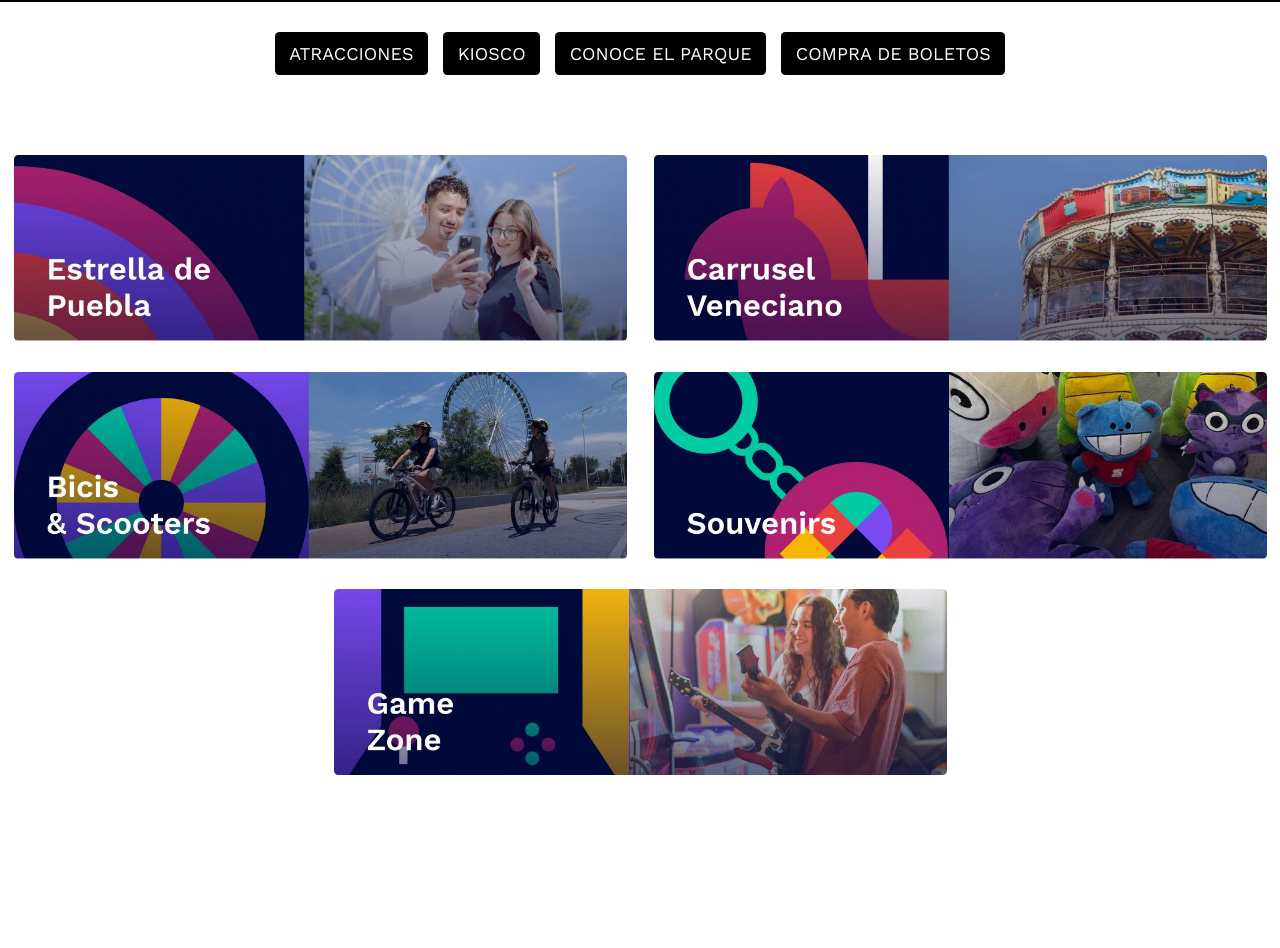
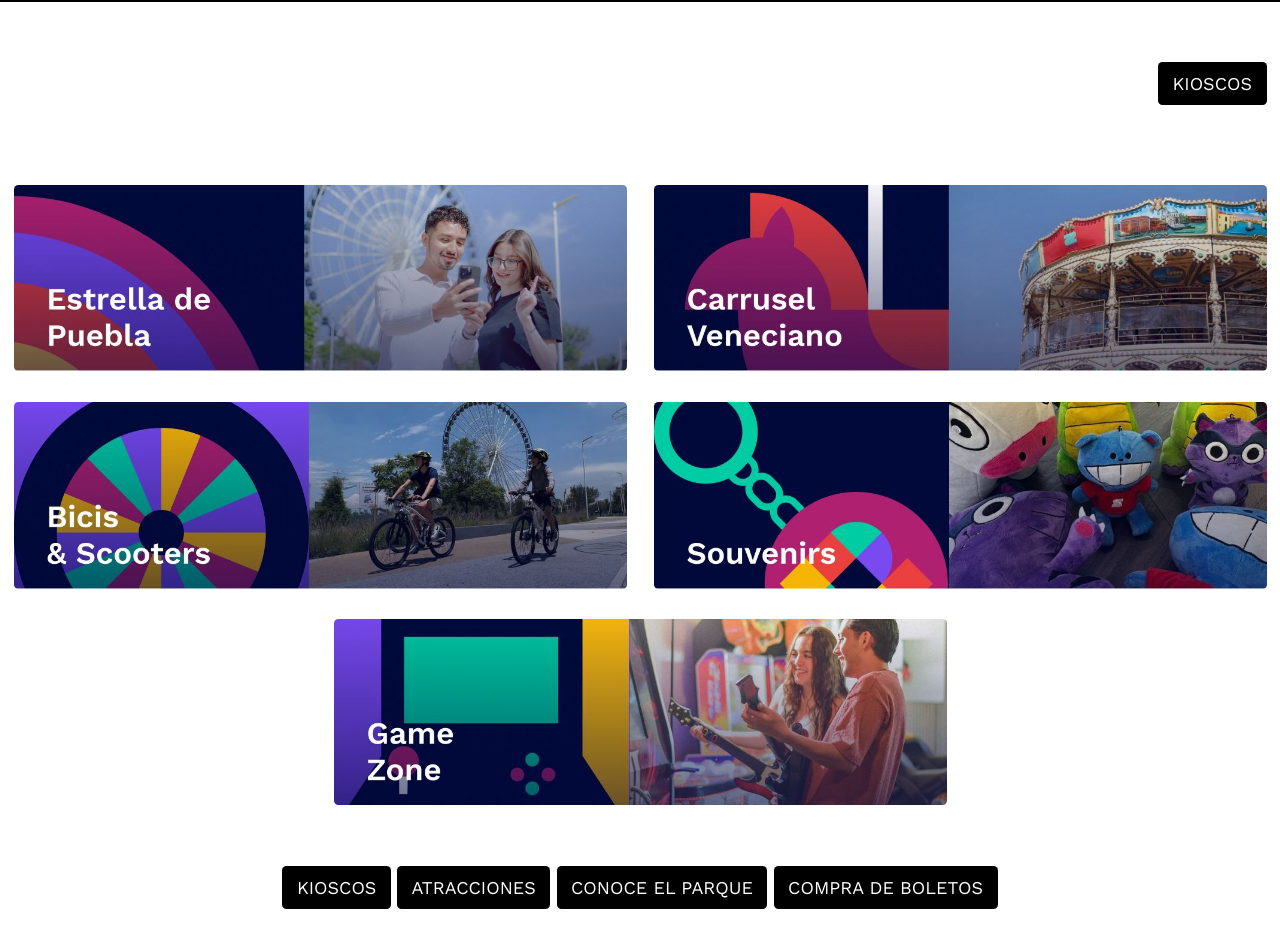
Before and after one commit to JIDAgency/web_sendela, a plain HTML site: page atracciones.html in a window 1280 px wide. Shown: the part 220-1168 px from the top of the page. Drawn offline with nearby package versions, Linux system fonts and the light colour scheme.

Commit message:
ajuste de url

```diff
--- a/atracciones.html
+++ b/atracciones.html
@@ -106,6 +106,15 @@
 												<li class="dropdown-link current-menu-item">
 													<a class="onovo-lnk lnk--active" href="index.html">Sendela</a>
 												</li>
+												<li class="dropdown-link current-menu-item">
+													<a class="onovo-lnk lnk--active" href="atracciones.html">Atracciones</a>
+												</li>
+												<li class="dropdown-link current-menu-item">
+													<a class="onovo-lnk lnk--active" href="kioscos.html">Kioscos</a>
+												</li>
+												<li class="dropdown-link current-menu-item">
+													<a class="onovo-lnk lnk--active" href="boletos.html">Compra de boletos</a>
+												</li>
 												<li>
 													<a class="onovo-lnk lnk--active"
 														href="https://www.instagram.com/sendela.mx/"
@@ -173,17 +182,14 @@
 			</section>
 
 
-			<section class="seccion-menu">
+			<section class="seccion-menu-01 p-t-30">
 				<div class="container">
-					<div class="row">
+					<div class="row ">
 
 
-						<div class="col-lg-12 text-center">
-							<ul class="list-inline">
-								<li class="list-inline-item"><button type="button" class="btn btn-menu">ATRACCIONES</button></li>
-								<li class="list-inline-item"><button type="button" class="btn btn-menu">KIOSCO</button></li>
-								<li class="list-inline-item"><button type="button" class="btn btn-menu">CONOCE EL PARQUE</button></li>
-								<li class="list-inline-item"><button type="button" class="btn btn-menu">COMPRA DE BOLETOS</button></li>
+						<div class="col-lg-12 ">
+							<ul class="list-inline pull-right">
+								<a href="kioscos.html"><li class="list-inline-item"><button type="button" class="btn btn-menu">KIOSCOS</button></li></a>
 							</ul>
 						</div>
 
@@ -193,7 +199,7 @@
 
 
 
-			<section class="seccion-menu p-t-50">
+			<section class="seccion-menu-atracciones p-t-50">
 				<div class="container">
 					<div class="row">
 
@@ -226,6 +232,24 @@
 					</div>
 
 
+				</div>
+			</section>
+
+			<section class="seccion-menu">
+				<div class="container">
+					<div class="row">
+
+
+						<div class="col-lg-12 text-center">
+							<ul class="list-inline">
+								<a href="kioscos.html"><li class="list-inline-item"><button type="button" class="btn btn-menu">KIOSCOS</button></li></a>
+								<a href="atracciones.html"><li class="list-inline-item"><button type="button" class="btn btn-menu">ATRACCIONES</button></li></a>
+								<a href="conoce.html"><li class="list-inline-item"><button type="button" class="btn btn-menu">CONOCE EL PARQUE</button></li></a>
+								<a href="boletos.html"><li class="list-inline-item"><button type="button" class="btn btn-menu">COMPRA DE BOLETOS</button></li></a>
+							</ul>
+						</div>
+
+					</div>
 				</div>
 			</section>
 
```
Also changed, not shown: 1 other file.
